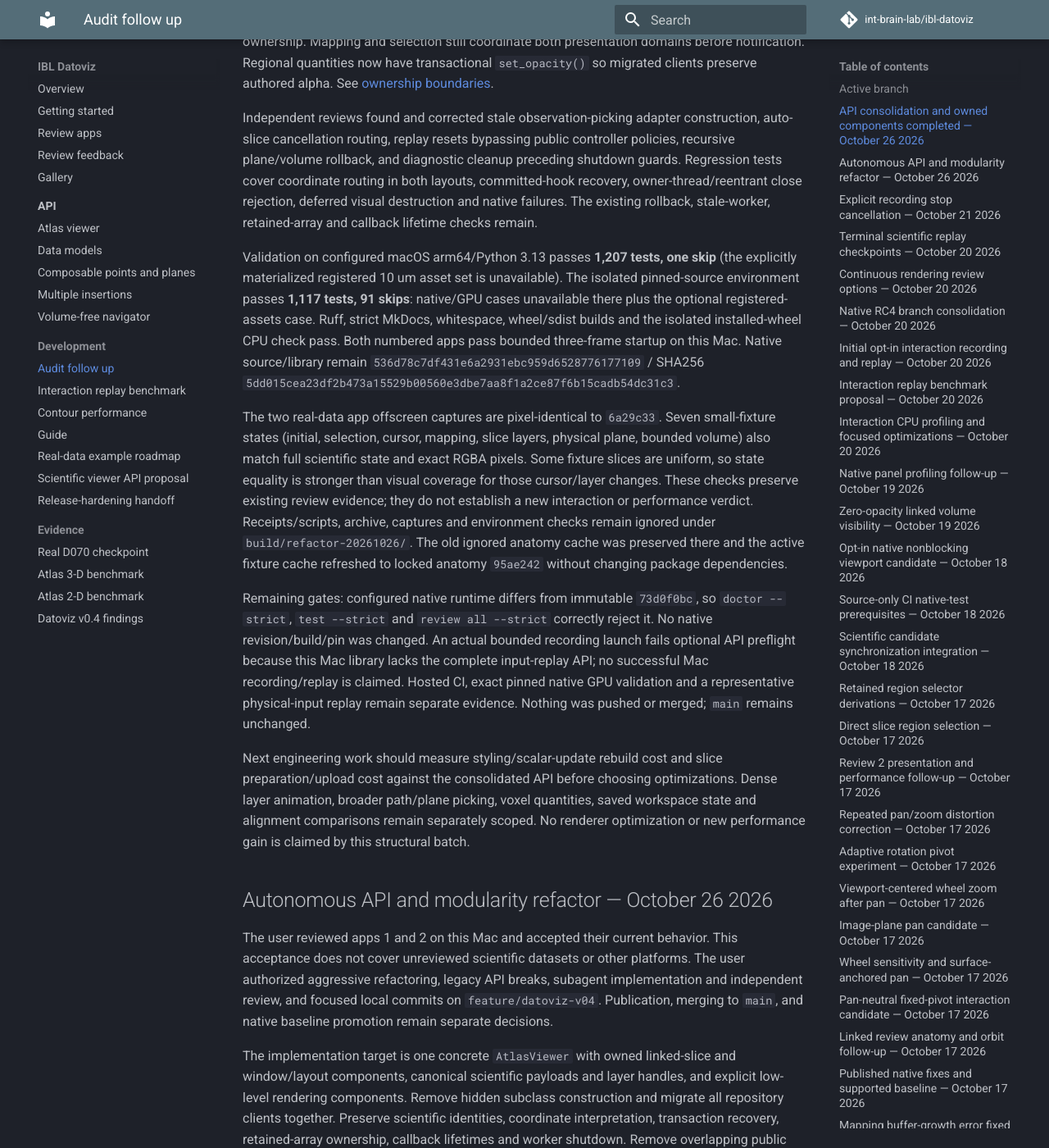
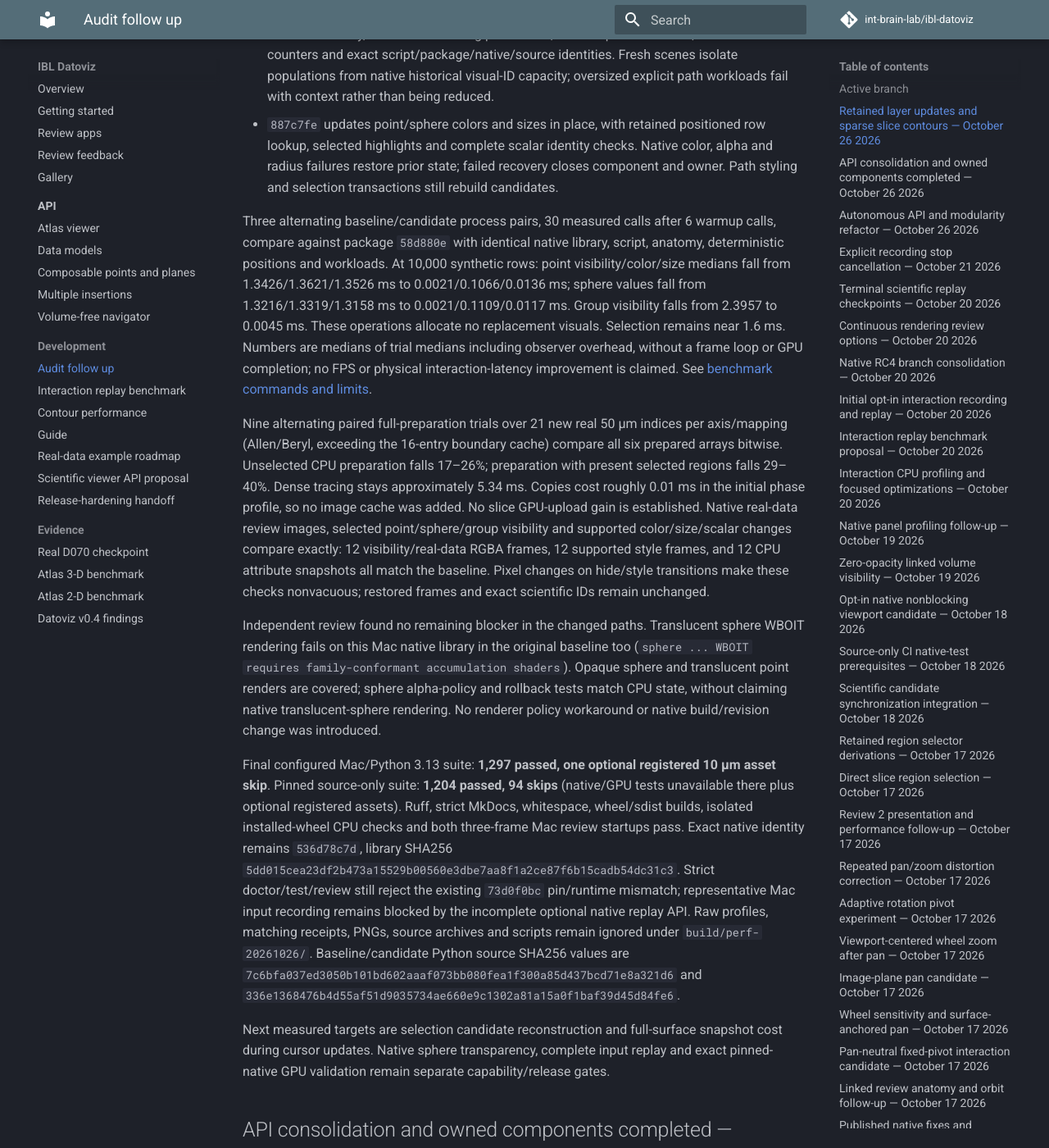
Before and after one commit to int-brain-lab/ibl-datoviz, an MkDocs documentation site: the page built from docs/NEXT_STEPS.md, in a window 1280 px wide and 1400 px high, scrolled down 795 px. Shown: the whole window at 82% size. Built offline with MkDocs 1.6.1 and Material for MkDocs 9.7.7, drawn with Linux system fonts in a browser that asks for light colours; comment, search, counter and statistics services are not loaded; some of the changed text lies outside the part shown.

Commit message:
Record matched performance evidence and native capability limits

```diff
--- a/docs/NEXT_STEPS.md
+++ b/docs/NEXT_STEPS.md
@@ -8,6 +8,76 @@ video-component, viewer-restoration and v0.4-spike branches have been consolidat
 all their commits are preserved in `feature/datoviz-v04` or its `main` ancestry.
 Branch names in the dated entries below identify historical implementation batches.
 See `AGENTS.md` for the working-branch policy.
+
+## Retained layer updates and sparse slice contours — October 26 2026
+
+The user authorized the next measured performance batch, focused commits and a final
+push of `feature/datoviz-v04`. `main`, scientific inputs and the native dependency
+pin remain unchanged.
+
+- `44def82` compacts sparse categorical crossing cells before edge-pair queries.
+  Above 50% crossing density the original full-grid path remains active. Frozen
+  original-algorithm tests verify exact ordered float32 segment bytes for padding,
+  sparse/dense junctions, signed/unsigned identities, noncontiguous and empty inputs.
+- `9e00fb3` updates layer and recording visibility through retained native handles.
+  Group/path transactions compensate every attempted native write, including a
+  partially failing setter, before committing authored visibility. Failed recovery
+  closes the owner. Visibility preserves geometry, original IDs and picking keys.
+- `6eeab53` adds `tools/benchmark_layer_updates.py`, explicit synthetic annotations
+  on verified anatomy, warmed alternating public calls, median/p95 CPU times,
+  native allocation counters and exact script/package/native/source identities.
+  Fresh scenes isolate populations from native historical visual-ID capacity;
+  oversized explicit path workloads fail with context rather than being reduced.
+- `887c7fe` updates point/sphere colors and sizes in place, with retained positioned
+  row lookup, selected highlights and complete scalar identity checks. Native color,
+  alpha and radius failures restore prior state; failed recovery closes component
+  and owner. Path styling and selection transactions still rebuild candidates.
+
+Three alternating baseline/candidate process pairs, 30 measured calls after 6 warmup
+calls, compare against package `58d880e` with identical native library, script,
+anatomy, deterministic positions and workloads. At 10,000 synthetic rows: point
+visibility/color/size medians fall from 1.3426/1.3621/1.3526 ms to
+0.0021/0.1066/0.0136 ms; sphere values fall from 1.3216/1.3319/1.3158 ms to
+0.0021/0.1109/0.0117 ms. Group visibility falls from 2.3957 to 0.0045 ms.
+These operations allocate no replacement visuals. Selection remains near 1.6 ms.
+Numbers are medians of trial medians including observer overhead, without a frame
+loop or GPU completion; no FPS or physical interaction-latency improvement is claimed.
+See [benchmark commands and limits](development.md#measure-scientific-layer-update-calls).
+
+Nine alternating paired full-preparation trials over 21 new real 50 µm indices per
+axis/mapping (Allen/Beryl, exceeding the 16-entry boundary cache) compare all six
+prepared arrays bitwise. Unselected CPU preparation falls 17–26%; preparation with
+present selected regions falls 29–40%. Dense tracing stays approximately 5.34 ms.
+Copies cost roughly 0.01 ms in the initial phase profile, so no image cache was added.
+No slice GPU-upload gain is established. Native real-data review images, selected
+point/sphere/group visibility and supported color/size/scalar changes compare exactly:
+12 visibility/real-data RGBA frames, 12 supported style frames, and 12 CPU attribute
+snapshots all match the baseline. Pixel changes on hide/style transitions make these
+checks nonvacuous; restored frames and exact scientific IDs remain unchanged.
+
+Independent review found no remaining blocker in the changed paths. Translucent
+sphere WBOIT rendering fails on this Mac native library in the original baseline too
+(`sphere ... WBOIT requires family-conformant accumulation shaders`). Opaque sphere
+and translucent point renders are covered; sphere alpha-policy and rollback tests
+match CPU state, without claiming native translucent-sphere rendering. No renderer
+policy workaround or native build/revision change was introduced.
+
+Final configured Mac/Python 3.13 suite: **1,297 passed, one optional registered 10 µm
+asset skip**. Pinned source-only suite: **1,204 passed, 94 skips** (native/GPU tests
+unavailable there plus optional registered assets). Ruff, strict MkDocs, whitespace,
+wheel/sdist builds, isolated installed-wheel CPU checks and both three-frame Mac
+review startups pass. Exact native identity remains `536d78c7d`, library SHA256
+`5dd015cea23df2b473a15529b00560e3dbe7aa8f1a2ce87f6b15cadb54dc31c3`.
+Strict doctor/test/review still reject the existing `73d0f0bc` pin/runtime mismatch;
+representative Mac input recording remains blocked by the incomplete optional native
+replay API. Raw profiles, matching receipts, PNGs, source archives and scripts remain
+ignored under `build/perf-20261026/`. Baseline/candidate Python source SHA256 values
+are `7c6bfa037ed3050b101bd602aaaf073bb080fea1f300a85d437bcd71e8a321d6` and
+`336e1368476b4d55af51d9035734ae660e9c1302a81a15a0f1baf39d45d84fe6`.
+
+Next measured targets are selection candidate reconstruction and full-surface snapshot
+cost during cursor updates. Native sphere transparency, complete input replay and
+exact pinned-native GPU validation remain separate capability/release gates.
 
 ## API consolidation and owned components completed — October 26 2026
 
```
